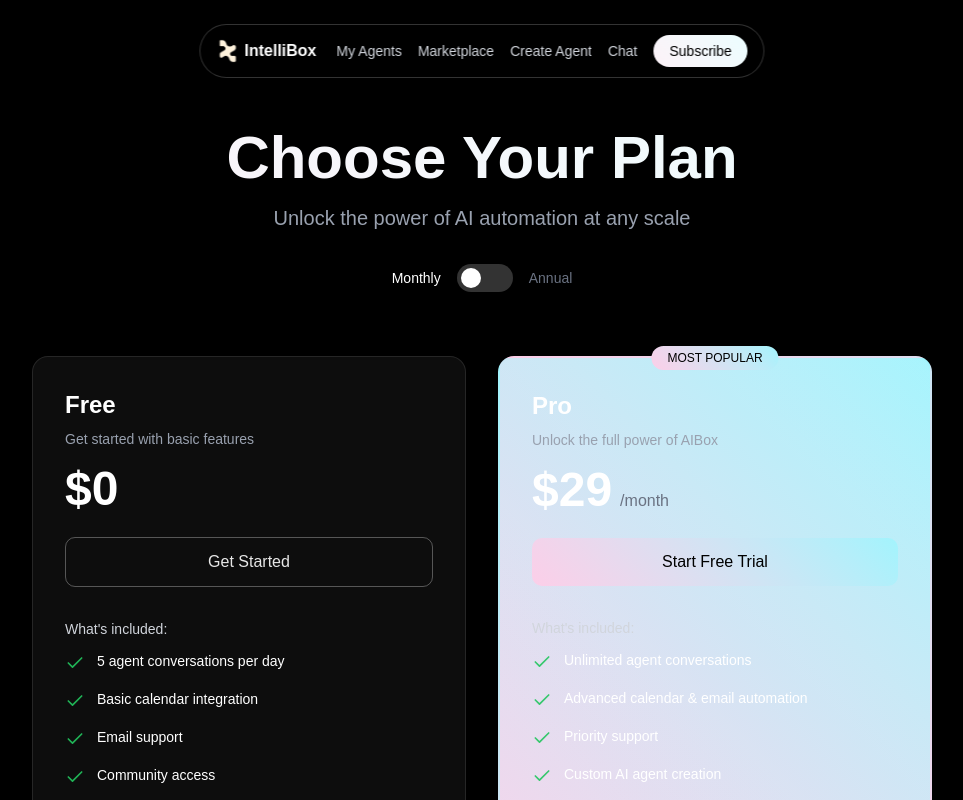
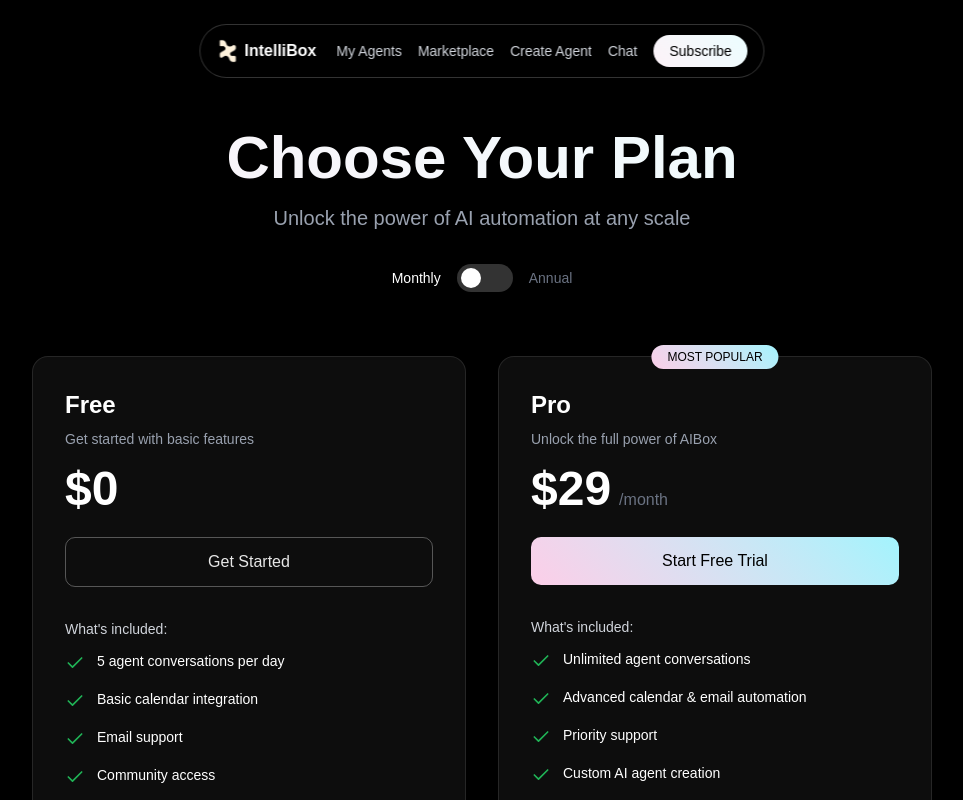
Before and after one commit to Jay-366/techtrove2.0, a Next.js app: page /subscribe in a window 1280 px wide. Shown: the top 800 px of the page, without its empty margins (158-1121 px from the left). Built offline with nearby package versions, Linux system fonts and the light colour scheme.

Commit message:
refine subscribe page

```diff
--- a/pages/subscribe.js
+++ b/pages/subscribe.js
@@ -139,13 +139,7 @@ export default function SubscribePage() {
               className="relative rounded-2xl p-8 transition-all duration-300"
               style={{
                 background: "rgba(255, 255, 255, 0.05)",
-                border: plan.popular
-                  ? "2px solid transparent"
-                  : "1px solid rgba(255, 255, 255, 0.1)",
-                backgroundImage: plan.popular
-                  ? `linear-gradient(rgba(255, 255, 255, 0.05), rgba(255, 255, 255, 0.05)), ${plan.gradient}`
-                  : "none",
-                backgroundClip: plan.popular ? "padding-box, border-box" : "border-box",
+                border: "1px solid rgba(255, 255, 255, 0.1)",
               }}
               onMouseEnter={(e) => {
                 e.currentTarget.style.transform = "translateY(-4px)";
```
